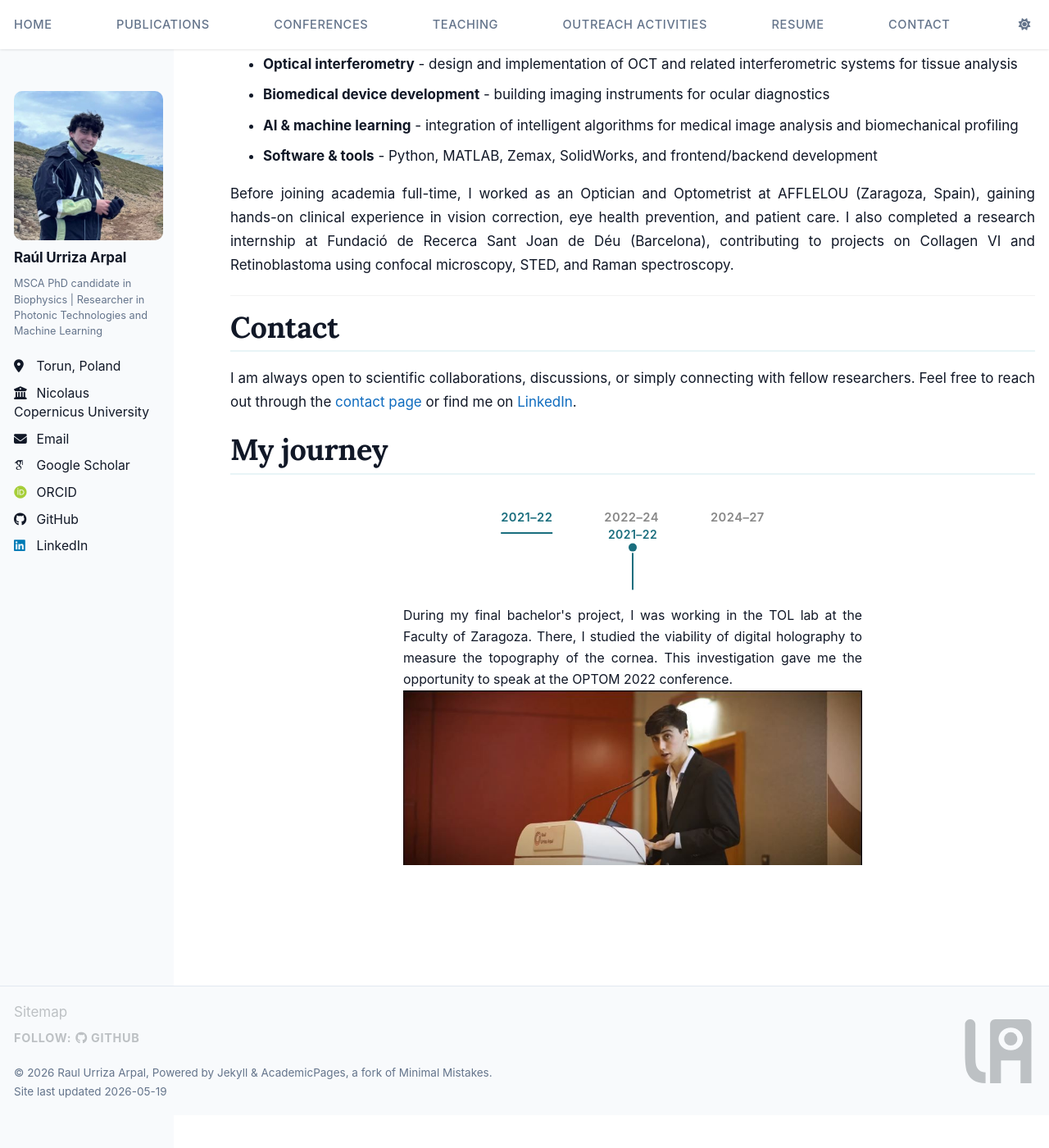
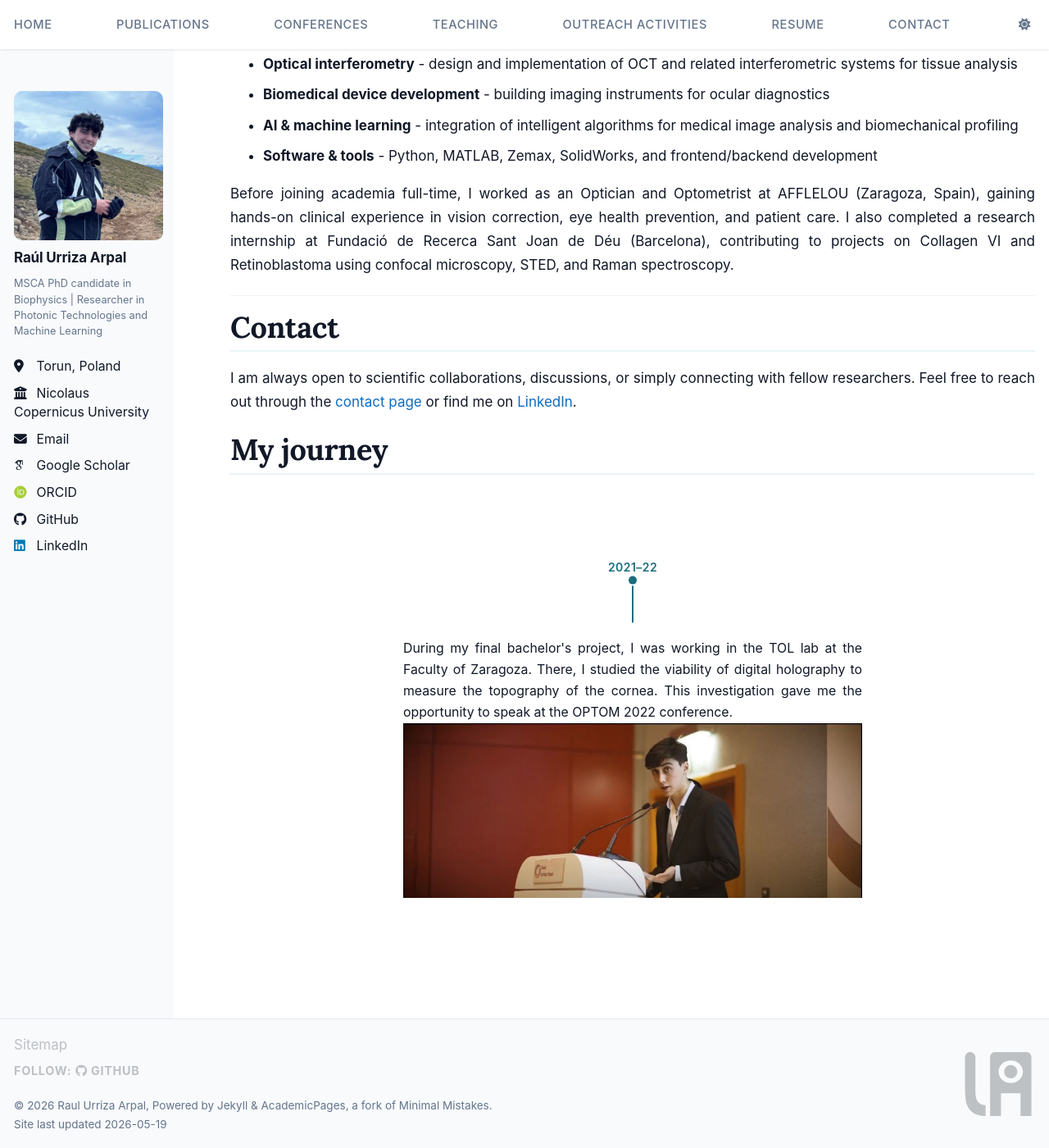
Before and after one commit to RaulUrriza/raulurriza.github.io, a Jekyll site: the page built from _pages/about.md, in a window 1280 px wide and 1400 px high, scrolled down 1807 px. Shown: the whole window at 82% size. Built offline with Jekyll 4.4.1, drawn with Linux system fonts in a browser that asks for light colours; some web fonts are replaced; a script bundle is joined from its source files by our own code; library files that are not in the unit come from our copies; before the commit the page ends 3167 px from its top, so only the background shows below that.

Commit message:
Revert "intento siguiente timeline"
This reverts commit 80d0dc32ed6d8abf6a829e50fd7fa29c815491bd.

```diff
--- a/_pages/about.md
+++ b/_pages/about.md
@@ -56,11 +56,6 @@ I am always open to scientific collaborations, discussions, or simply connecting
 # My journey
 
 <div class="tl-wrap">
-  <nav class="tl-nav">
-    <label for="tl-0">2021–22</label>
-    <label for="tl-1">2022–24</label>
-    <label for="tl-2">2024–27</label>
-  </nav>
   <ul class="tl-wheel">
 
     <li style="--i:0;">
--- a/assets/css/style.scss
+++ b/assets/css/style.scss
@@ -767,7 +767,7 @@ a.btn--primary {
 
 .tl-wrap {
   --tl-radius:   380px;
-  --tl-arc-top:  60px;
+  --tl-arc-top:  100px;
   --tl-dur:      250ms;
   --tl-dot:      10px;
   --tl-line-h:   0px;
@@ -782,41 +782,6 @@ a.btn--primary {
   height: calc(var(--tl-arc-top) + var(--tl-radius));
   overflow: hidden;
   margin: 2rem 0 3rem;
-}
-
-/* ── Fixed navigation row (always visible) ───────────────────── */
-.tl-nav {
-  position: absolute;
-  top: 0;
-  left: 50%;
-  transform: translateX(-50%);
-  display: flex;
-  gap: 3.5rem;
-  z-index: 10;
-}
-
-.tl-nav > label {
-  cursor: pointer;
-  color: var(--tl-muted);
-  font-size: 0.82rem;
-  font-weight: 600;
-  letter-spacing: 0.03em;
-  padding: 0.25rem 0;
-  border-bottom: 2px solid transparent;
-  transition: color var(--tl-dur) ease-in-out, border-color var(--tl-dur) ease-in-out;
-  white-space: nowrap;
-}
-
-.tl-nav > label:hover {
-  color: var(--tl-active);
-}
-
-/* Highlight active nav label via :has() */
-.tl-wrap:has(#tl-0:checked) .tl-nav > label:nth-child(1),
-.tl-wrap:has(#tl-1:checked) .tl-nav > label:nth-child(2),
-.tl-wrap:has(#tl-2:checked) .tl-nav > label:nth-child(3) {
-  color: var(--tl-active);
-  border-bottom-color: var(--tl-active);
 }
 
 /* hide radio buttons visually but keep them functional */
```
